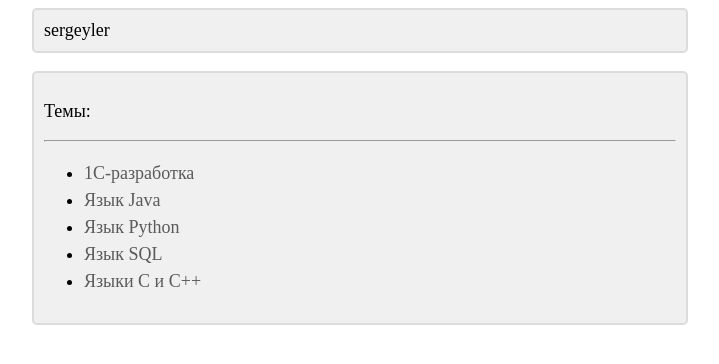
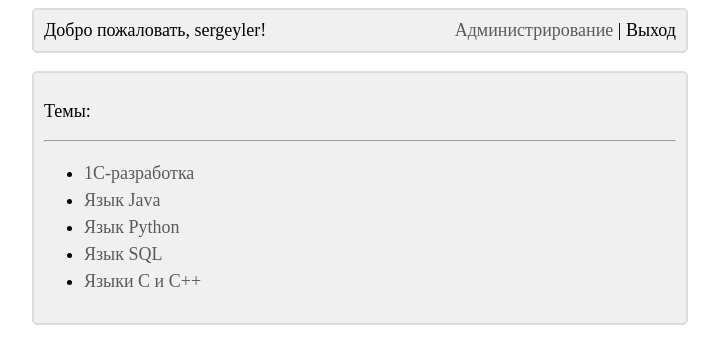
Before and after one commit to SergeyLebidko/WebTester, a Django app: page /main/ in a window 1280 px wide. Shown: the top 364 px of the page, without its empty margins (280-999 px from the left). Run offline with Django 3.2, Linux system fonts and the light colour scheme; a user stored in the database is signed in; data comes from the database, SQL or seed files in the repository; both versions use the stored data as it was after the commit.

Commit message:
Доработан шаблон страниц

```diff
--- a/WebTester/urls.py
+++ b/WebTester/urls.py
@@ -18,6 +18,6 @@ from django.urls import path, include
 
 
 urlpatterns = [
-    path('admin/', admin.site.urls),
+    path('admin/', admin.site.urls, name='admin'),
     path('main/', include('main.urls'))
 ]
--- a/main/static/main/style.css
+++ b/main/static/main/style.css
@@ -8,11 +8,22 @@
     margin-left: auto;
     margin-right: auto;
     width: 50%;
+    overflow: hidden;
 }
 
 /* Блок для вывода вопросов теста */
-.block_with_margin{
+.block_with_margin {
     margin-left: 25px;
+}
+
+/* Левый блок */
+div#left_block {
+    float: left;
+}
+
+/* Правый блок */
+div#right_block {
+    float: right;
 }
 
 /* Стиль для ссылок */
@@ -28,8 +39,7 @@ a:hover {
 }
 
 /* Стиль для отдельных элементов списка */
-li{
+li {
     padding-top: 3px;
-    padding-bottom: 3px;
-;
+    padding-bottom: 3px;;
 }
--- a/main/templates/layout/basic.html
+++ b/main/templates/layout/basic.html
@@ -11,7 +11,24 @@
 
 {% block header %}
     <div class="basic_block">
-        {{ user }}
+        {# Формируем левый блок #}
+        <div id="left_block">
+            {% if user.is_authenticated %}
+                Добро пожаловать, {{ user }}!
+            {% else %}
+                Войти или зарегистрироваться
+            {% endif %}
+        </div>
+
+        {# Формируем правый блок #}
+        <div id="right_block">
+            {% if user.is_authenticated %}
+                {% if user.is_superuser %}
+                    <a href="/admin/">Администрирование</a> |
+                {% endif %}
+                Выход
+            {% endif %}
+        </div>
     </div>
     <br>
 {% endblock %}
```
Also changed, not shown: db.sqlite3.
